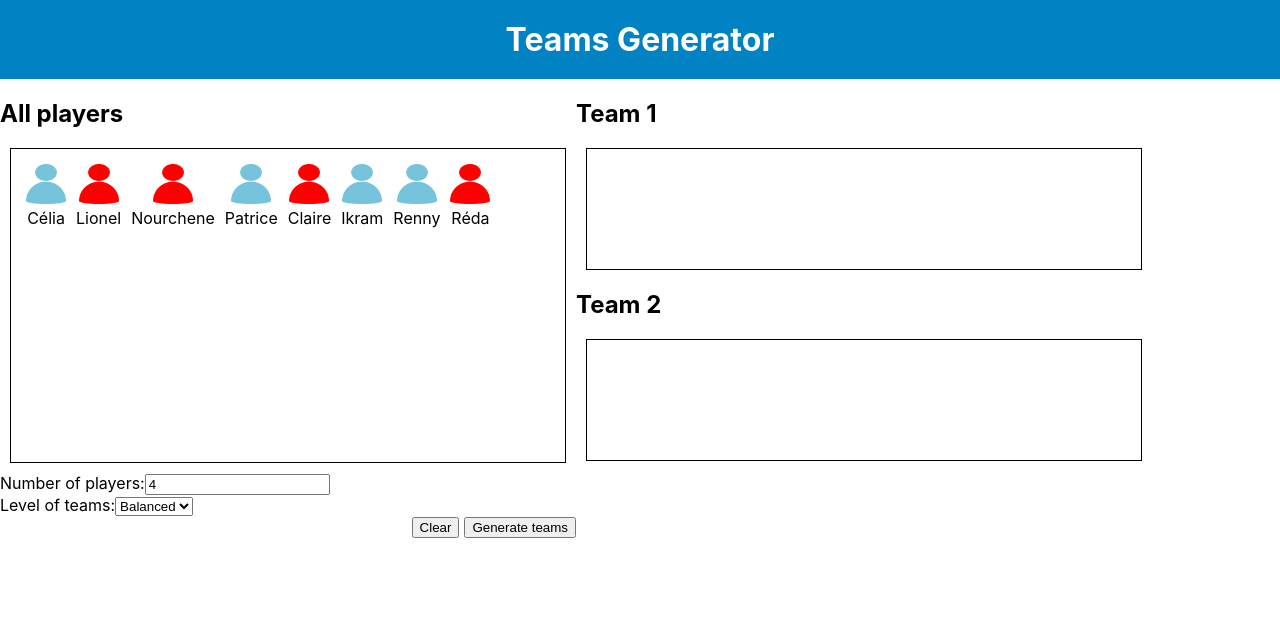
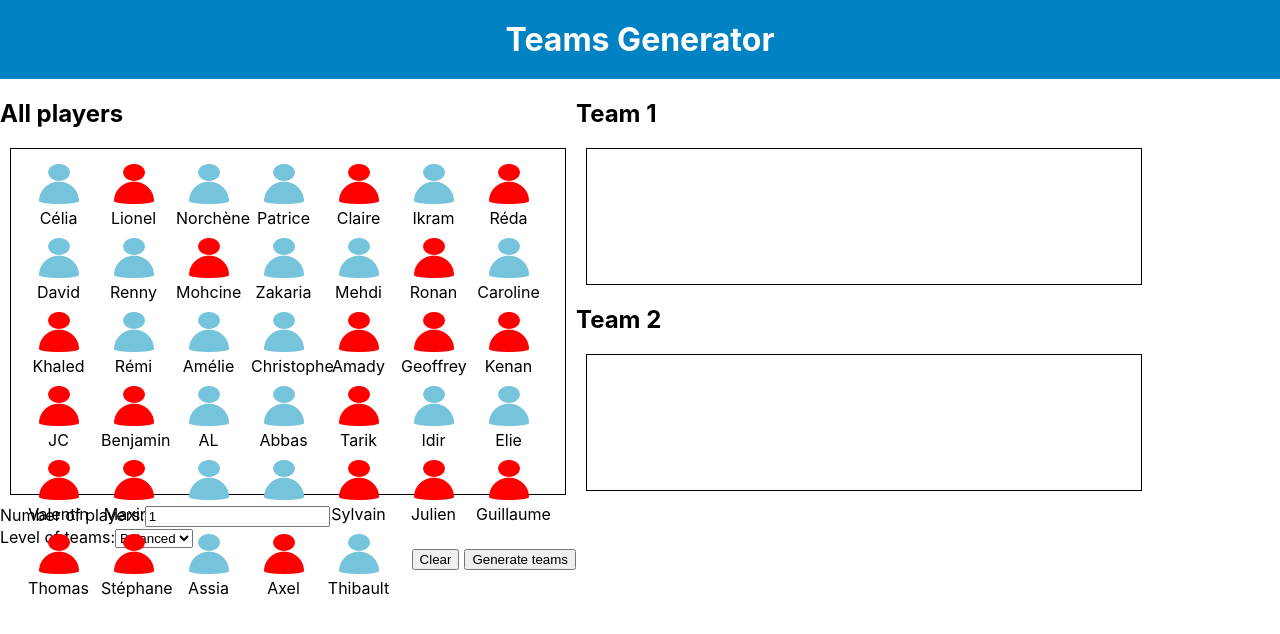
Before and after one commit to CeliaDoolaeghe/team-generator, a React (Create React App) app: page / in a window 1280 px wide. Shown: the top 634 px of the page. Built offline with nearby package versions, Linux system fonts and the light colour scheme.

Commit message:
add players

```diff
--- a/src/App.js
+++ b/src/App.js
@@ -14,7 +14,7 @@ const EMPTY_TEAMS = {
 
 const App = () => {
   const [teams, setTeams] = useState(EMPTY_TEAMS);
-  const [number, setNumber] = useState(4);
+  const [number, setNumber] = useState(1);
   const [level, setLevel] = useState('balanced');
 
   return (
--- a/src/data/players.json
+++ b/src/data/players.json
@@ -8,8 +8,8 @@
     "level": "expert"
   },
   {
-    "name": "Nourchene",
-    "level": "expert"
+    "name": "Norchène",
+    "level": "beginner"
   },
   {
     "name": "Patrice",
@@ -24,11 +24,139 @@
     "level": "beginner"
   },
   {
+    "name": "Réda",
+    "level": "expert"
+  },
+  {
+    "name": "David",
+    "level": "beginner"
+  },
+  {
     "name": "Renny",
     "level": "beginner"
   },
   {
-    "name": "Réda",
+    "name": "Mohcine",
     "level": "expert"
+  },
+  {
+    "name": "Zakaria",
+    "level": "beginner"
+  },
+  {
+    "name": "Mehdi",
+    "level": "beginner"
+  },
+  {
+    "name": "Ronan",
+    "level": "expert"
+  },
+  {
+    "name": "Caroline",
+    "level": "beginner"
+  },
+  {
+    "name": "Khaled",
+    "level": "expert"
+  },
+  {
+    "name": "Rémi",
+    "level": "beginner"
+  },
+  {
+    "name": "Amélie",
+    "level": "beginner"
+  },
+  {
+    "name": "Christophe",
+    "level": "beginner"
+  },
+  {
+    "name": "Amady",
+    "level": "expert"
+  },
+  {
+    "name": "Geoffrey",
+    "level": "expert"
+  },
+  {
+    "name": "Kenan",
+    "level": "expert"
+  },
+  {
+    "name": "JC",
+    "level": "expert"
+  },
+  {
+    "name": "Benjamin",
+    "level": "expert"
+  },
+  {
+    "name": "AL",
+    "level": "beginner"
+  },
+  {
+    "name": "Abbas",
+    "level": "beginner"
+  },
+  {
+    "name": "Tarik",
+    "level": "expert"
+  },
+  {
+    "name": "Idir",
+    "level": "beginner"
+  },
+  {
+    "name": "Elie",
+    "level": "beginner"
+  },
+  {
+    "name": "Valentin",
+    "level": "expert"
+  },
+  {
+    "name": "Maxime",
+    "level": "expert"
+  },
+  {
+    "name": "Nicolas",
+    "level": "beginner"
+  },
+  {
+    "name": "Tanguy",
+    "level": "beginner"
+  },
+  {
+    "name": "Sylvain",
+    "level": "expert"
+  },
+  {
+    "name": "Julien",
+    "level": "expert"
+  },
+  {
+    "name": "Guillaume",
+    "level": "expert"
+  },
+  {
+    "name": "Thomas",
+    "level": "expert"
+  },
+  {
+    "name": "Stéphane",
+    "level": "expert"
+  },
+  {
+    "name": "Assia",
+    "level": "beginner"
+  },
+  {
+    "name": "Axel",
+    "level": "expert"
+  },
+  {
+    "name": "Thibault",
+    "level": "beginner"
   }
 ]
--- a/src/stylesheets/team-generator.css
+++ b/src/stylesheets/team-generator.css
@@ -19,11 +19,11 @@ h1 {
     border: 1px solid;
     padding: 10px;
     margin: 10px;
-    height: 100px;
+    height: 115px;
 }
 
 .all-players .team {
-    height: 293px;
+    height: 325px;
 }
 
 .buttons {
@@ -51,6 +51,7 @@ h1 {
     display: inline-block;
     text-align: center;
     margin: 5px;
+    width: 65px;
 }
 
 .player-name {
```
